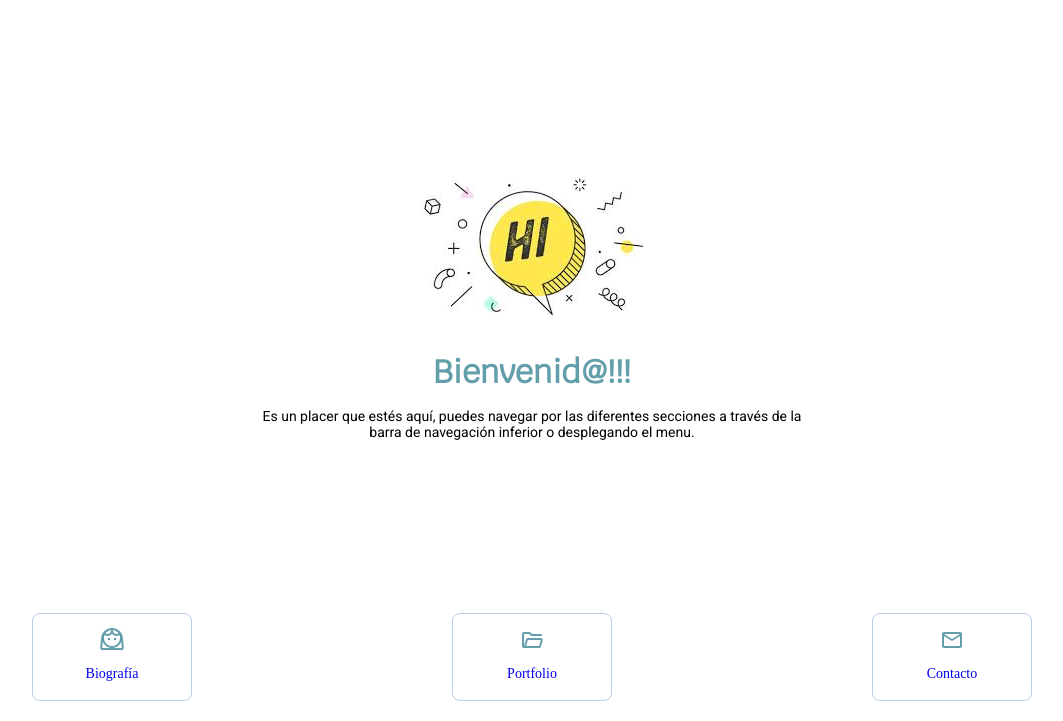
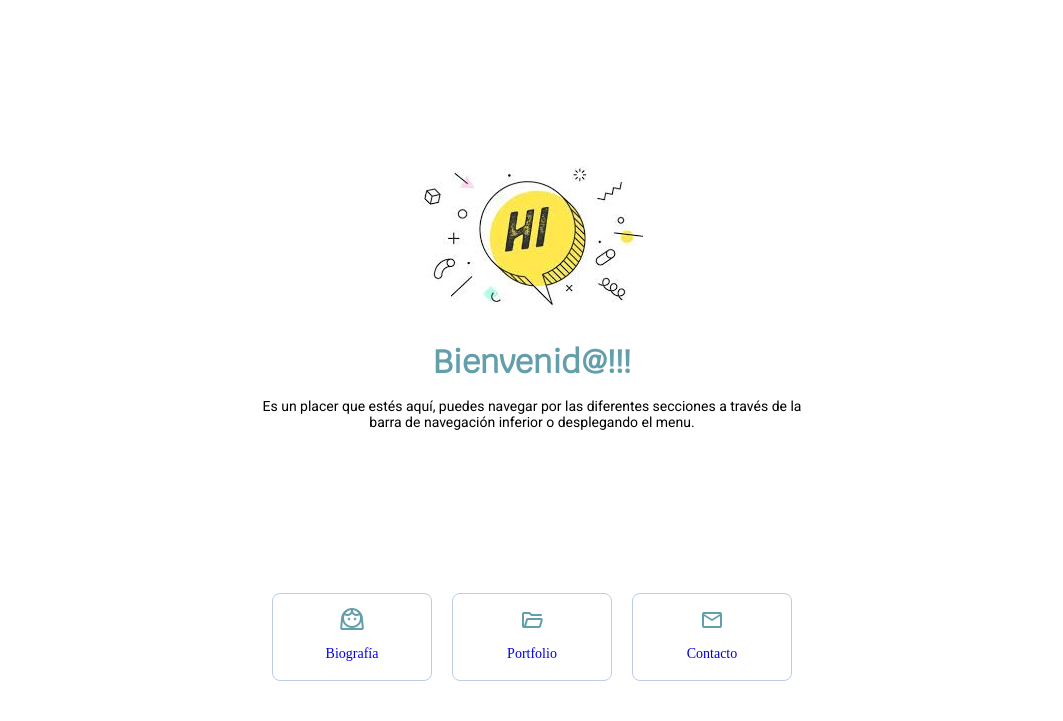
Before and after one commit to Gromarant/Personal-web-Mariangelica, a plain HTML site: page index.html in a window 1280 px wide. Shown: the part 79-800 px from the top of the page, without its empty margins (108-1171 px from the left). Drawn offline with nearby package versions, Linux system fonts and the light colour scheme.

Commit message:
fixed mobile-nav display

```diff
--- a/styles/global.css
+++ b/styles/global.css
@@ -147,13 +147,16 @@ header {
 }
 
 @media (min-width: 768px) {
-  section.top-nav, .mobile-nav {
+  section.top-nav {
     flex-direction: row;
     justify-content: space-between;
     max-width: 100rem;
     margin: 0 auto;
   }
-
+  .mobile-nav {
+    gap: 1.2rem;
+    margin-bottom: 2rem;
+  }
   .navBar > a:hover, .navBar > a:active {
     background-color: var(--font-color-light);
     border-radius: 0.8rem;
```
